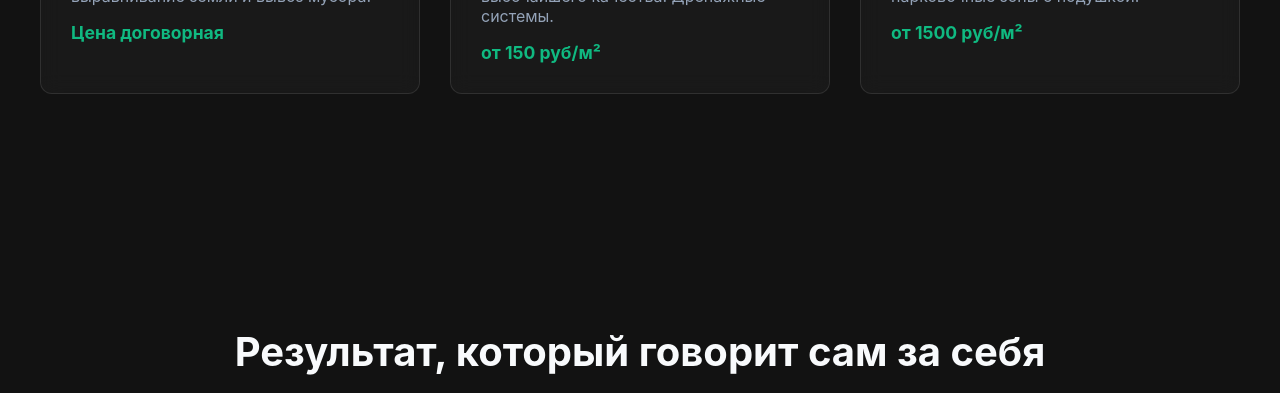
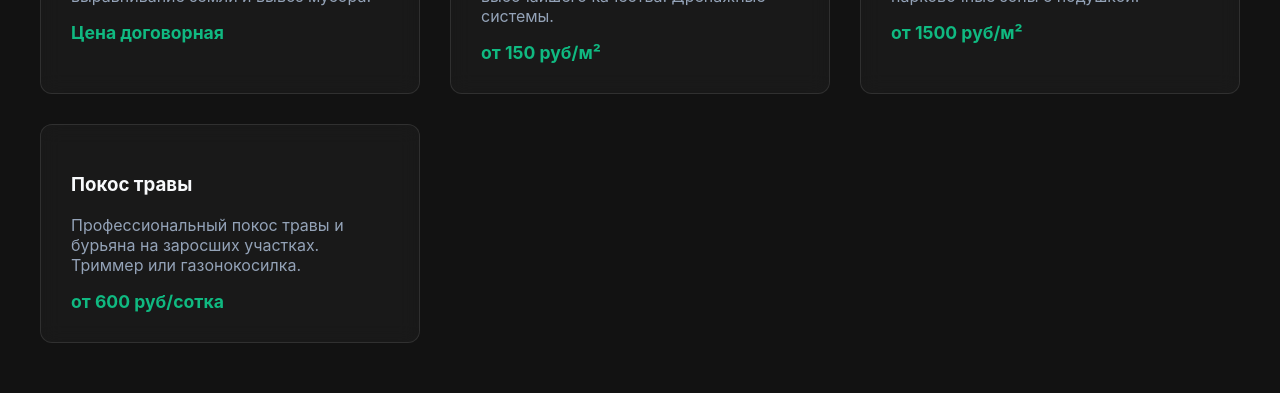
Before and after one commit to pepsicolausagpt/plan67-website, a React (Vite) app: page / in a window 1280 px wide. Shown: the part 1220-1613 px from the top of the page. Built offline with nearby package versions, Linux system fonts and the light colour scheme.

Commit message:
Content: add grass mowing service

```diff
--- a/src/components/Services.jsx
+++ b/src/components/Services.jsx
@@ -4,7 +4,8 @@ function Services() {
   const services = [
     { title: 'Очистка участков', desc: 'Подготовка, корчевание пней, выравнивание земли и вывоз мусора.', price: 'Цена договорная' },
     { title: 'Укладка газона', desc: 'Рулонный и посевной газон высочайшего качества. Дренажные системы.', price: 'от 150 руб/м²' },
-    { title: 'Мощение брусчатки', desc: 'Тротуарная плитка, садовые дорожки, парковочные зоны с подушкой.', price: 'от 1500 руб/м²' }
+    { title: 'Мощение брусчатки', desc: 'Тротуарная плитка, садовые дорожки, парковочные зоны с подушкой.', price: 'от 1500 руб/м²' },
+    { title: 'Покос травы', desc: 'Профессиональный покос травы и бурьяна на заросших участках. Триммер или газонокосилка.', price: 'от 600 руб/сотка' }
   ];
 
   return (
```
